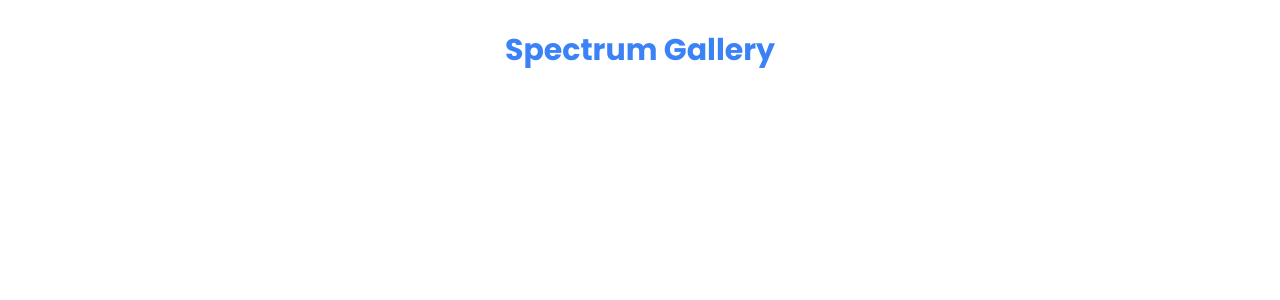
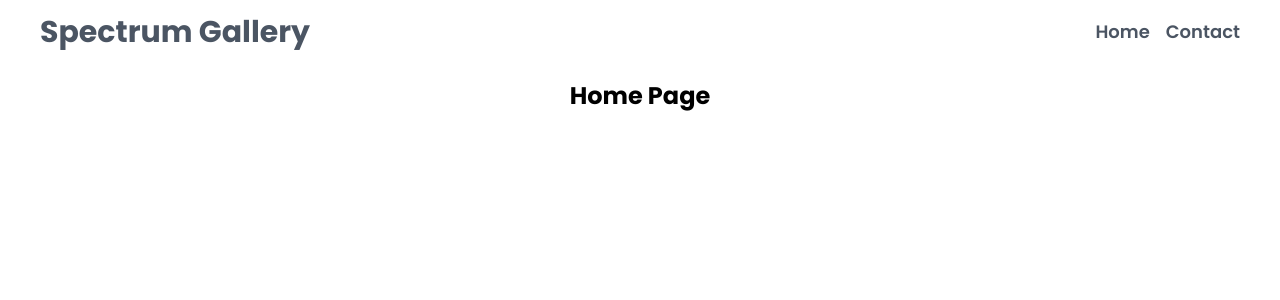
Before and after one commit to ASKyzer/spectrum-gallery, a React (Vite) app: page / in a window 1280 px wide. Shown: the top 300 px of the page. Built offline with nearby package versions, Linux system fonts and the light colour scheme.

Commit message:
add router and create basic navbar and home contact pages

```diff
--- a/package.json
+++ b/package.json
@@ -11,7 +11,8 @@
   },
   "dependencies": {
     "react": "^18.3.1",
-    "react-dom": "^18.3.1"
+    "react-dom": "^18.3.1",
+    "react-router-dom": "^6.27.0"
   },
   "devDependencies": {
     "@eslint/js": "^9.11.1",
--- a/src/App.tsx
+++ b/src/App.tsx
@@ -1,13 +1,26 @@
-import "./App.css";
+import { RouterProvider, createBrowserRouter } from "react-router-dom";
+import ContactPage from "./pages/ContactPage";
+import HomePage from "./pages/HomePage";
+import NotFoundPage from "./pages/NotFoundPage";
+import RootLayout from "./pages/Root";
+
+const router = createBrowserRouter([
+  {
+    path: "/",
+    element: <RootLayout />,
+    children: [
+      { path: "/", element: <HomePage />, errorElement: <NotFoundPage /> },
+      {
+        path: "/contact",
+        element: <ContactPage />,
+        errorElement: <NotFoundPage />,
+      },
+    ],
+  },
+]);
 
 function App() {
-  return (
-    <>
-      <h1 className="text-3xl font-bold text-center text-blue-500">
-        Spectrum Gallery
-      </h1>
-    </>
-  );
+  return <RouterProvider router={router}></RouterProvider>;
 }
 
 export default App;
--- /dev/null
+++ b/src/components/NavBar.tsx
@@ -0,0 +1,19 @@
+import { Link } from "react-router-dom";
+
+export default function NavBar() {
+  return (
+    <div className="flex justify-between items-center h-16 ml-10">
+      <h1 className="text-3xl font-bold text-gray-600">Spectrum Gallery</h1>
+      <nav className="flex items-center gap-4 text-lg font-semibold text-gray-600 mr-10">
+        <ul className="flex items-center gap-4">
+          <li>
+            <Link to="/">Home</Link>
+          </li>
+          <li>
+            <Link to="/contact">Contact</Link>
+          </li>
+        </ul>
+      </nav>
+    </div>
+  );
+}
--- /dev/null
+++ b/src/pages/ContactPage.tsx
@@ -0,0 +1,3 @@
+export default function ContactPage() {
+  return <h1 className="text-2xl font-bold text-center">Contact Page</h1>;
+}
--- /dev/null
+++ b/src/pages/HomePage.tsx
@@ -0,0 +1,3 @@
+export default function HomePage() {
+  return <h1 className="text-2xl font-bold text-center">Home Page</h1>;
+}
--- /dev/null
+++ b/src/pages/NotFoundPage.tsx
@@ -0,0 +1,11 @@
+import { Link } from "react-router-dom";
+
+export default function NotFoundPage() {
+  return (
+    <div className="flex flex-col items-center justify-center h-screen">
+      <h1>404 Not Found</h1>
+      <p>The page you are looking for does not exist.</p>
+      <Link to="/">Go to Home</Link>
+    </div>
+  );
+}
--- /dev/null
+++ b/src/pages/Root.tsx
@@ -0,0 +1,13 @@
+import { Outlet } from "react-router-dom";
+import NavBar from "../components/NavBar";
+
+export default function RootLayout() {
+  return (
+    <>
+      <NavBar />
+      <main className="p-4">
+        <Outlet />
+      </main>
+    </>
+  );
+}
```
Also changed, not shown: src/main.tsx (+7 -7 lines), 1 other file (tests, documents, lock files or other folders).
